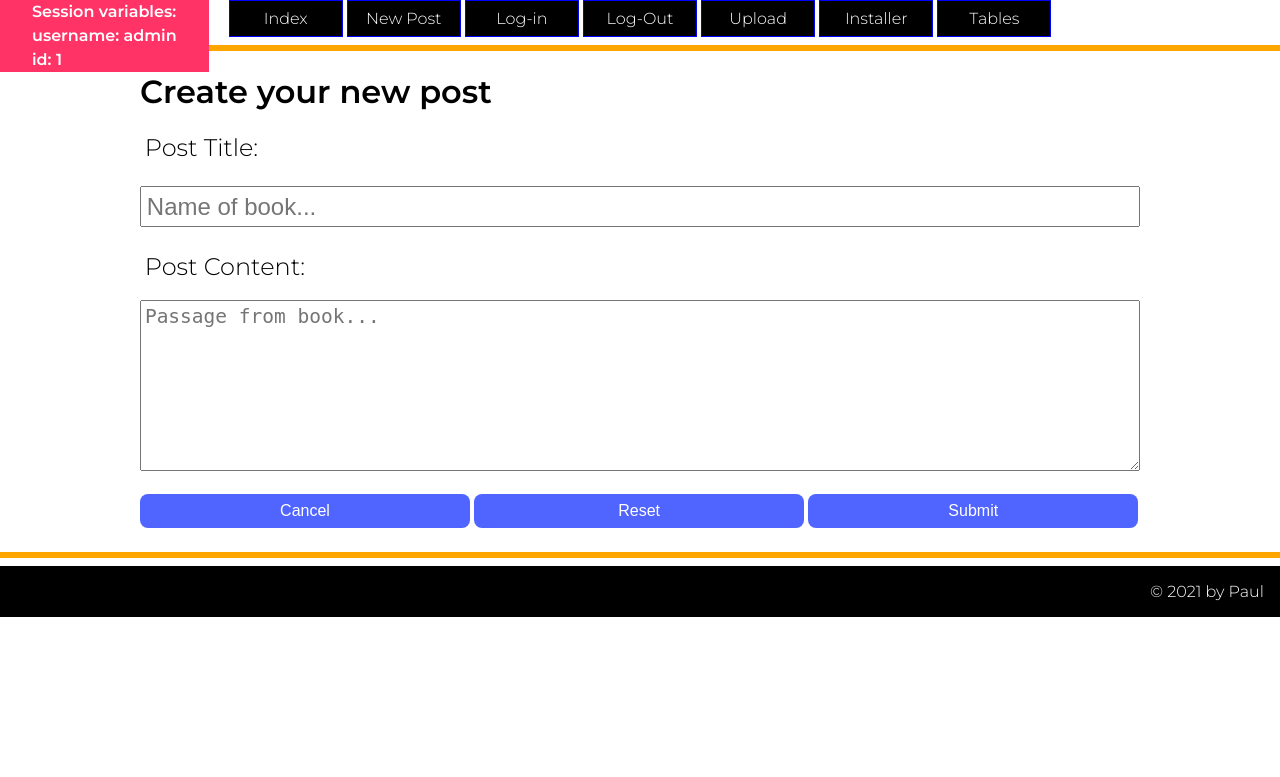
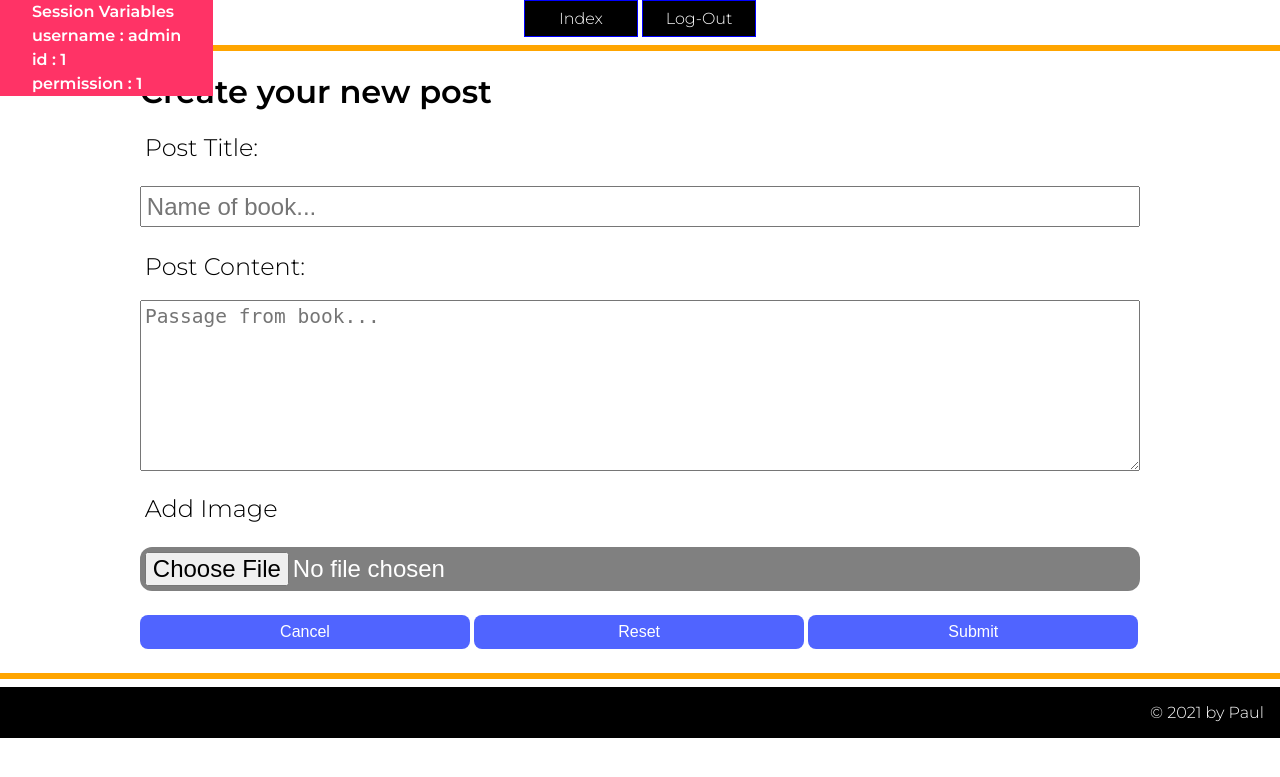
Before and after one commit to paul-khouri/flaskpallet, a Flask app: page /newpost in a window 1280 px wide. Shown: the top 777 px of the page. Run offline with Flask 2, Linux system fonts and the light colour scheme; a user stored in the database is signed in.

Commit message:
managing log in permissions, refactoring forms not using session to pass too much between pages

```diff
--- a/server.py
+++ b/server.py
@@ -10,7 +10,7 @@ from db_functions import reformatSQLiteDate, pythondateNow_toSQLiteDate
 from flask import g
 # password OOEPJVXWAO
 db_path = 'data/data.sqlite'
-UPLOAD_FOLDER = 'static/uploadedimages'
+UPLOAD_FOLDER = 'static/images'
 ALLOWED_EXTENSIONS = {'png', 'jpg', 'jpeg', 'gif'}
 app=Flask(__name__)
 app.config['UPLOAD_FOLDER'] = UPLOAD_FOLDER
@@ -74,7 +74,7 @@ def validate_name(name, password="a"):
     :param (str) password
     :return (int) id
     """
-    sql="""select id,password from user where username=?"""
+    sql="""select id,password, is_enabled from user where username=?"""
     # get the has of the password
     hashed_password = get_password_hash(password)
     # stripped name for serach
@@ -83,7 +83,7 @@ def validate_name(name, password="a"):
     result = run_search_query_tuples(sql,name_tuple, db_path)
     if(result):
         if result[0][1] == hashed_password:
-            return result[0][0]
+            return result[0][0], result[0][2]
         else:
             return None
     else:
@@ -94,15 +94,16 @@ def login():
     if request.method == 'POST':
         name = request.form['username']
         password = request.form['password']
-        check = validate_name(name, password)
+        check, permission = validate_name(name, password)
         if check :
             session['username'] = name
             session['id'] = check
+            session['permission'] = permission
             return redirect( url_for('index') )
         else:
             return render_template('log-in.html', nameerror="Log-in name not recognised")
     else:
-        return render_template('log-in.html', namevalue="admin", password="JHNTZLHVGZ")
+        return render_template('log-in.html', namevalue="admin", password="")
 
 
 @app.route('/logout')
@@ -113,7 +114,7 @@ def logout():
 
 @app.route('/')
 def  index():
-    sql = "select title, body, created_at, id from post order by created_at desc;"
+    sql = "select title, substr(body, 0,300), created_at, id, image, alttext from post order by created_at desc;"
     blog_result = run_search_query(sql, db_path)
     return render_template('index.html', posts=blog_result)
 
@@ -124,7 +125,7 @@ def viewpost(post_id):
     values_tuple= tuple(post_id)
     result= run_search_query_tuples(sql,values_tuple,db_path)
     post_tuple = result[0]
-    session['post_data']=post_tuple
+    #session['post_data']=post_tuple
     sql="select name, text, website, created_at from comment where post_id= ?"
     values_tuple= tuple(post_id)
     result = run_search_query_tuples(sql, values_tuple, db_path)
@@ -150,20 +151,38 @@ def editpost(post_id):
         run_commit_query(sql, update_tuple,db_path)
         return redirect( url_for('viewpost', post_id = post_id) )
     else:
-        return render_template('editpost.html',post_id=post_id, title=session['post_data'][0], content=session['post_data'][1])
+        sql = "select title, body, created_at, image from post where id= ?"
+        values_tuple = tuple(post_id)
+        result = run_search_query_tuples(sql, values_tuple, db_path)
+        post_tuple = result[0]
+        return render_template('editpost.html',post_id=post_id, title=post_tuple[0],
+                               content=post_tuple[1], postimage=post_tuple[3])
 
 
 @app.route('/newpost', methods=['GET','POST'])
 def newpost():
     if request.method == 'POST':
+        # collect information from form
         title = request.form['title']
         content = request.form['content']
-        sql = """
-        insert into post(title, body, user_id, created_at) values(?,?,?,?);
-        """
-        values_tuple=(title,content,session['id'], pythondateNow_toSQLiteDate() )
-        run_commit_query(sql,values_tuple,db_path)
-        return redirect( url_for('index') )
+        f = request.files['file']
+        # assess the image and feedback if problem
+        if f.content_type in ["image/jpeg", "image/png"]:
+            # if okay prep query
+            sql = """
+            insert into post(title, body, user_id, created_at,image, alttext) values(?,?,?,?,?,?);
+            """
+            # save the image to static
+            f.save(os.path.join(app.config['UPLOAD_FOLDER'], f.filename))
+            # prep tuple and run commit
+            values_tuple = (title,content,session['id'], pythondateNow_toSQLiteDate(), f.filename, "Image alt text" )
+            run_commit_query(sql,values_tuple,db_path)
+            return redirect( url_for('index') )
+        elif f.filename == "":
+            error = "You have not selected an image"
+        else:
+            error = "Image type not recognised"
+        return render_template('newpost.html', title="Name of book...", content="Passage from book...", error=error)
     else:
         return render_template('newpost.html', title="Name of book...", content="Passage from book...")
 
@@ -184,12 +203,14 @@ def installer():
         if execute_external_script(sql_script_path, db_path):
             # data base has been rebuilt
             # now create new hashed password
-            pword = updatepassword('admin',db_path)
+            admin_pw = updatepassword('admin',db_path)
+            member_pw = updatepassword('member',db_path)
             #organise feedback data
             row_data = dict()
             for t in ['post', 'comment','user']:
                 row_data["Table: "+t] = "Number of Rows= "+str(get_row_count_table(t,db_path))
-            row_data["New Password: "] = pword
+            row_data["Admin Password: "] = admin_pw
+            row_data["Member Password: "] = member_pw
             return render_template('installer.html', method="POST", row_data=row_data)
         else:
             return "<h1> Page Error on POST </h1>"
--- a/static/styles.css
+++ b/static/styles.css
@@ -11,6 +11,10 @@ p{
 font-size: 1.5em;
 line-height: 1.5;
 text-align: justify;
+}
+.post-text p::after{
+content: ".......";
+colour: blue;
 }
 
 .alert-box{
@@ -73,8 +77,13 @@ padding: 1em;
 text-align:right;
 }
 /* ---- images ---- */
-img{
+.img-thumb{
 width:100px;
+}
+.img-responsive{
+max-width:80%;
+margin:auto;
+display:block;
 }
 
 /* ---- buttons ---- */
@@ -102,7 +111,7 @@ color:rgb(80,100,255);
 form div{
 border: 0px solid green;
 }
-input[type=text], input[type=password],textarea, label{
+input[type=text], input[type=password], input[type=file], textarea, label{
 width:100%;
 box-sizing:border-box;
 font-size:1.5em;
--- a/templates/editpost.html
+++ b/templates/editpost.html
@@ -11,6 +11,7 @@
              <div> <input type="text" id="title" name="title" value="{{title}}"> </div>
              <div> <label for="title">Post Content:</label> </div>
              <div>  <textarea id="content" name="content" rows="7" cols="30">{{content}}</textarea> </div>
+           <div> <img class="img-responsive" src="{{ url_for('static', filename='images/'+ postimage ) }}"  alt=""> </div>
              <div>
                     <a href="{{ url_for('viewpost', post_id=post_id) }}"><button type="button" class="btn">Cancel</button></a>
                  <input type="reset" class="btn">
--- a/templates/index.html
+++ b/templates/index.html
@@ -8,8 +8,12 @@
 <hr/>
 {% for post in posts %}
 <div> <h2>{{post[0]}} </h2></div>
+
 <div>First posted: {{ reformatSQLiteDate(post[2]) }}</div>
-<div>{{ new_lines_paragraph(post[1]) }}</div>
+
+<div><img class="img-responsive" src="{{ url_for('static', filename='images/'+post[4]) }}"  alt=" {{post[5]}} "></div>
+
+<div class="post-text">{{ new_lines_paragraph(post[1]) }}</div>
 
 <div><a href="{{ url_for('viewpost', post_id=post[3]) }}"><button class="btn"> Read More</button> </a></div>
 {% endfor %}
--- a/templates/layout.html
+++ b/templates/layout.html
@@ -10,9 +10,8 @@
         <nav>
             <ul>
             <li><a href="{{ url_for('index') }}"> Index </a></li>
+                {% if session['permission'] == 0 %}
             <li><a href="{{ url_for('newpost') }}"> New Post </a></li>
-            <li><a href="{{ url_for('login') }}"> Log-in </a></li>
-            <li><a href="{{ url_for('logout') }}"> Log-Out </a></li>
             <li><a href="{{ url_for('upload') }}"> Upload </a></li>
             <li><a href="{{ url_for('installer') }}"> Installer </a></li>
             <li>
@@ -28,14 +27,21 @@
             </div>
           </div>
             </li>
+                {% endif %}
+            {% if session %}
+            <li><a href="{{ url_for('logout') }}"> Log-Out </a></li>
+            {% else %}
+            <li><a href="{{ url_for('login') }}"> Log-in </a></li>
+            {% endif %}
 </ul>
         </nav>
 
         <div class="developer-box" style="text-align:center;">
             {% if session %}
-            <p>Session variables: </p>
-            <p> username: {{ session['username']}}</p>
-            <p> id: {{ session['id']}}</p>
+            <p>Session Variables</p>
+            {% for key, value in session.items() %}
+                <p>{{ key }} : {{ value }}</p>
+            {% endfor %}
             {% else %}
             <p>No Session Running</p>
             {% endif %}
--- a/templates/newpost.html
+++ b/templates/newpost.html
@@ -13,11 +13,14 @@
 {% endblock %}
 {% block content%}
 <h1> Create your new post </h1>
-        <form action="/newpost" method="post">
-             <div> <label for="title">Post Title:</label> </div>
-             <div> <input type="text" id="title" name="title" placeholder="{{title}}"> </div>
-             <div> <label for="title">Post Content:</label> </div>
-             <div>  <textarea id="content" name="content" rows="7" cols="30" placeholder="{{content}}"></textarea> </div>
+        <form action="/newpost" method="post" enctype=multipart/form-data>
+            <div>  <label for="title">Post Title:</label> </div>
+            <div>  <input type="text" id="title" name="title" placeholder="{{title}}"> </div>
+            <div>  <label for="title">Post Content:</label> </div>
+            <div>  <textarea id="content" name="content" rows="7" cols="30" placeholder="{{content}}"></textarea> </div>
+            <div>  <label for="imageupload" class="form-label">Add Image</label> </div>
+            <div> {{error}}</div>
+            <div> <input class="btn" style="width:100%; background-color:gray;" type="file" id="imageupload" name="file"> </div>
              <div>
                  <a href="{{ url_for('index') }}"><button type="button" class="btn">Cancel</button></a>
                  <input type="reset" class="btn">
--- a/templates/upload.html
+++ b/templates/upload.html
@@ -13,11 +13,11 @@
 {% if latest_file%}
 <hr/>
 {{latest_file}}
-<img src="{{ url_for('static', filename='uploadedimages/'+latest_file) }}">
+<img class="img-thumb" src="{{ url_for('static', filename='uploadedimages/'+latest_file) }}">
 {% endif %}
 <hr/>
 {%for file in files%}
-<img src="{{ url_for('static', filename='uploadedimages/'+file) }}">
+<img class="img-thumb" src="{{ url_for('static', filename='uploadedimages/'+file) }}">
 {% endfor %}
     <form method=post enctype=multipart/form-data>
       <input type=file name=file>
--- a/templates/viewposts.html
+++ b/templates/viewposts.html
@@ -9,9 +9,10 @@
 <div><h2> {{post[0]}} </h2></div>
 <div>First posted: {{ reformatSQLiteDate(post[2]) }}</div>
 <div>{{ new_lines_paragraph(post[1]) }}</div>
-
+{% if session['permission'] == 0 %}
 <div><a href="{{ url_for('editpost', post_id=post_id) }}"><button class="btn">Edit Post</button></a>
 <a href="{{ url_for('editpost', post_id=post_id) }}"><button class="btn">Delete Post</button></a></div>
+{% endif %}
 <hr/>
 <h2>Comments</h2>
 {%if comments%}
```
Also changed, not shown: data/init.sql (+7 -5 lines), db_functions.py (+4 -3 lines), testing_area/tests.py (+29 -1 lines), data/data.sqlite, static/images/golden_ratio.jpg (added), static/images/idiot.jpg (added), static/images/secret_life.jpg (added), static/images/silence_of_animals.jpg (added), testing_area/querytests.py (added), 2 other files.
